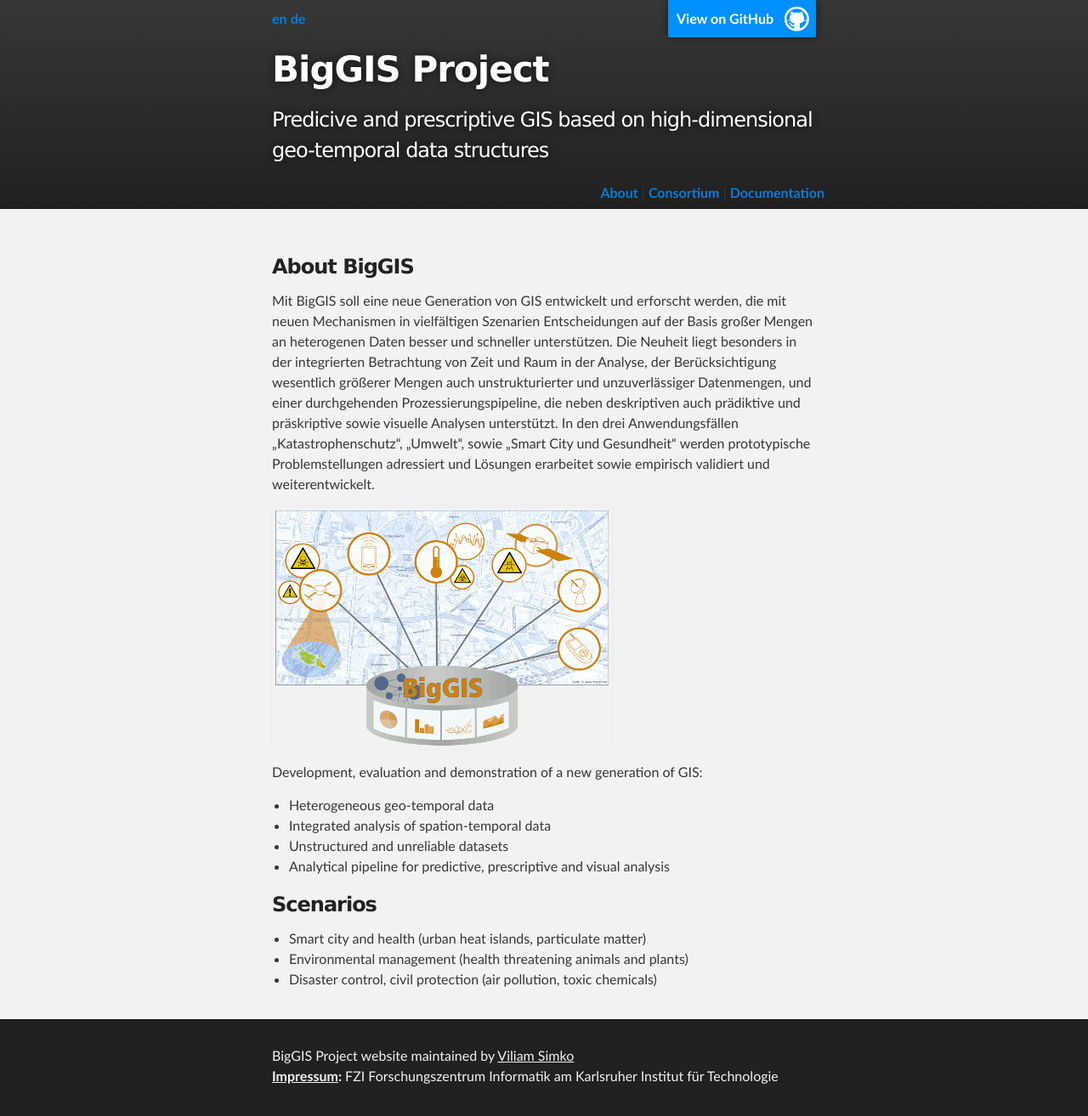
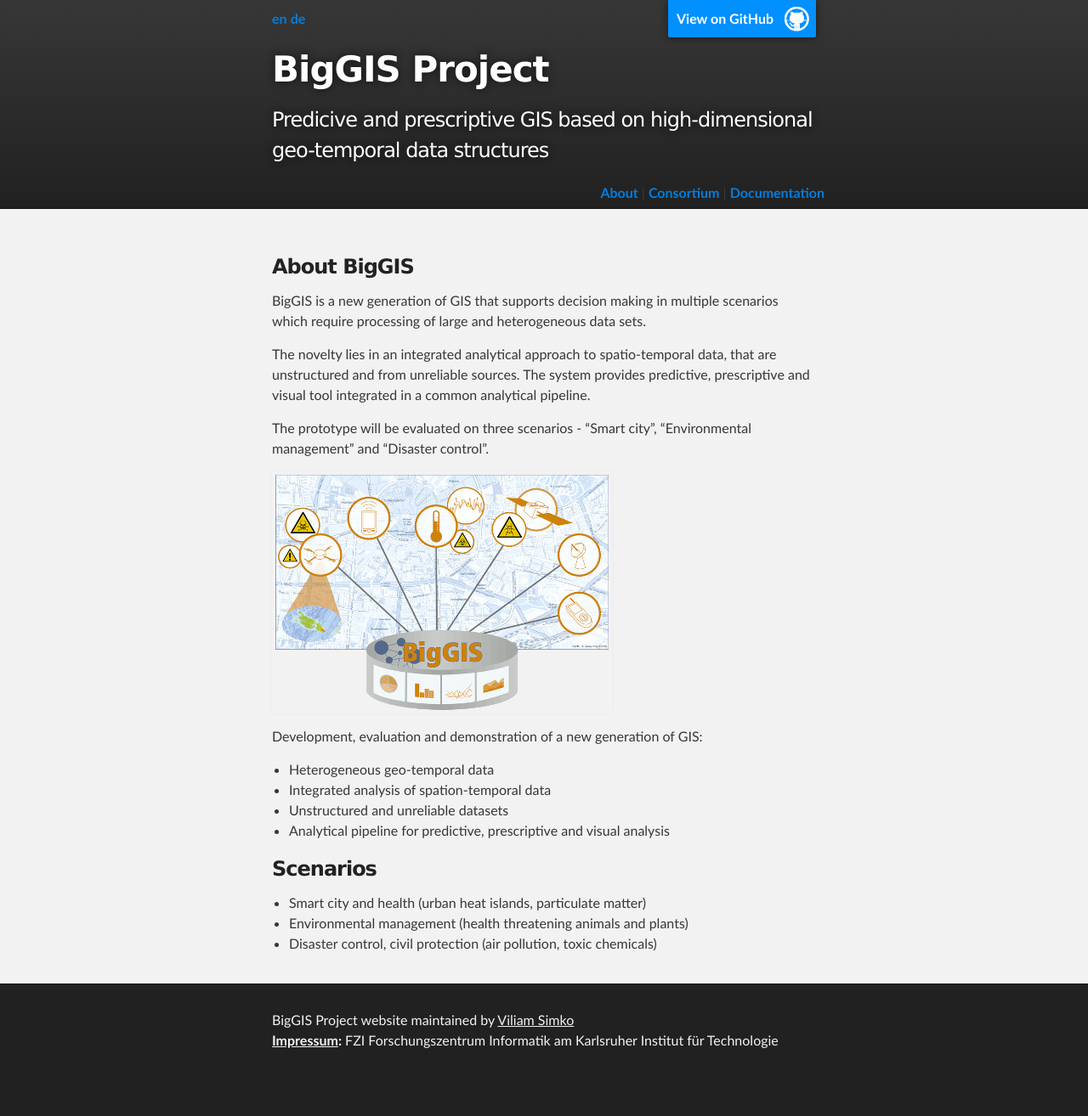
Before and after one commit to biggis-project/biggis-project.github.io, a Jekyll site: the page built from index.md, in a window 1280 px wide. Shown: the whole page at 85% size. Built offline with Jekyll 4.4.1, drawn with Linux system fonts in a browser that asks for light colours; after the commit the page ends 1272 px from its top, so only the background shows below that.

Commit message:
Update index.md
translated main paragraph to English

```diff
--- a/index.md
+++ b/index.md
@@ -7,16 +7,15 @@
 
 ### About BigGIS
 
-Mit BigGIS soll eine neue Generation von GIS entwickelt und erforscht werden,
-die mit neuen Mechanismen in vielfältigen Szenarien Entscheidungen auf der Basis
-großer Mengen an heterogenen Daten besser und schneller unterstützen.
-Die Neuheit liegt besonders in der integrierten Betrachtung von Zeit und Raum
-in der Analyse, der Berücksichtigung wesentlich größerer Mengen auch unstrukturierter
-und unzuverlässiger Datenmengen, und einer durchgehenden Prozessierungspipeline,
-die neben deskriptiven auch prädiktive und präskriptive sowie visuelle Analysen
-unterstützt. In den drei Anwendungsfällen „Katastrophenschutz“, „Umwelt“, sowie
-„Smart City und Gesundheit“ werden prototypische Problemstellungen adressiert
-und Lösungen erarbeitet sowie empirisch validiert und weiterentwickelt.
+BigGIS is a new generation of GIS that supports decision making in multiple
+scenarios which require processing of large and heterogeneous data sets.
+
+The novelty lies in an integrated analytical approach to spatio-temporal data,
+that are unstructured and from unreliable sources.
+The system provides predictive, prescriptive and visual tool integrated in
+a common analytical pipeline.
+
+The prototype will be evaluated on three scenarios - "Smart city", "Environmental management" and "Disaster control".
 
 ![BigGis Logo](images/biggis-gfx.png)
 
```
